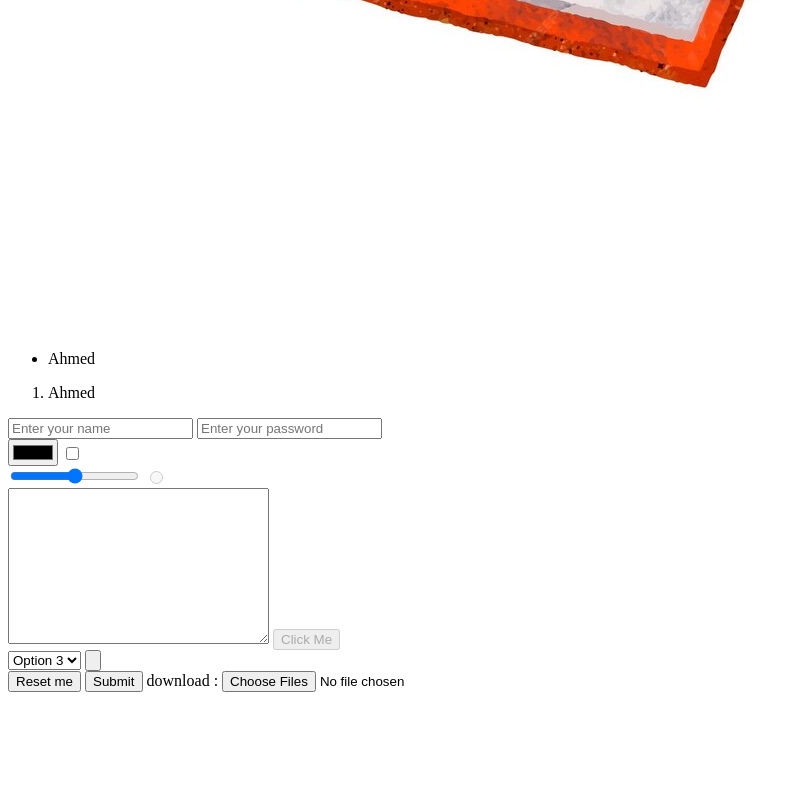
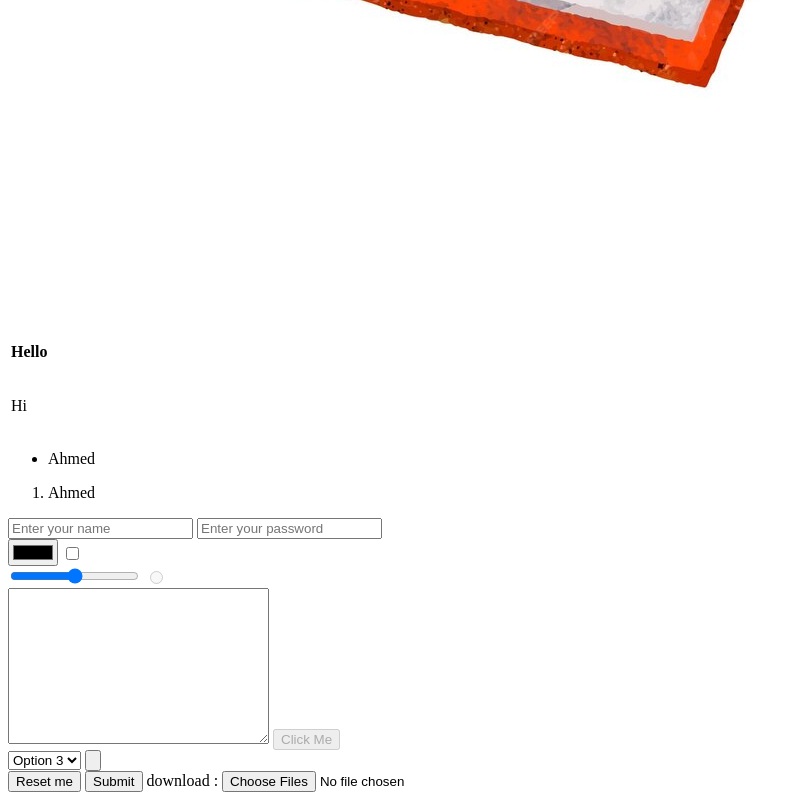
Before and after one commit to Salehahmedeus/html_tattwer_ahmed, a plain HTML site: page index.html in a window 1280 px wide. Shown: the part 1377-2177 px from the top of the page, without its empty margins (0-806 px from the left). Before the commit the page ends 2077 px from the top, so only its background shows below. Drawn offline with Linux system fonts and the light colour scheme.

Commit message:
fixed table issue

```diff
--- a/index.html
+++ b/index.html
@@ -43,9 +43,13 @@
     <span></span>
     <section></section>
     <table>
-        <th></th>
+        <th>
+            <p>Hello</p>
+        </th>
         <tr>
-            <td></td>
+            <td>
+                <p>Hi</p>
+            </td>
         </tr>
     </table>
 
```
